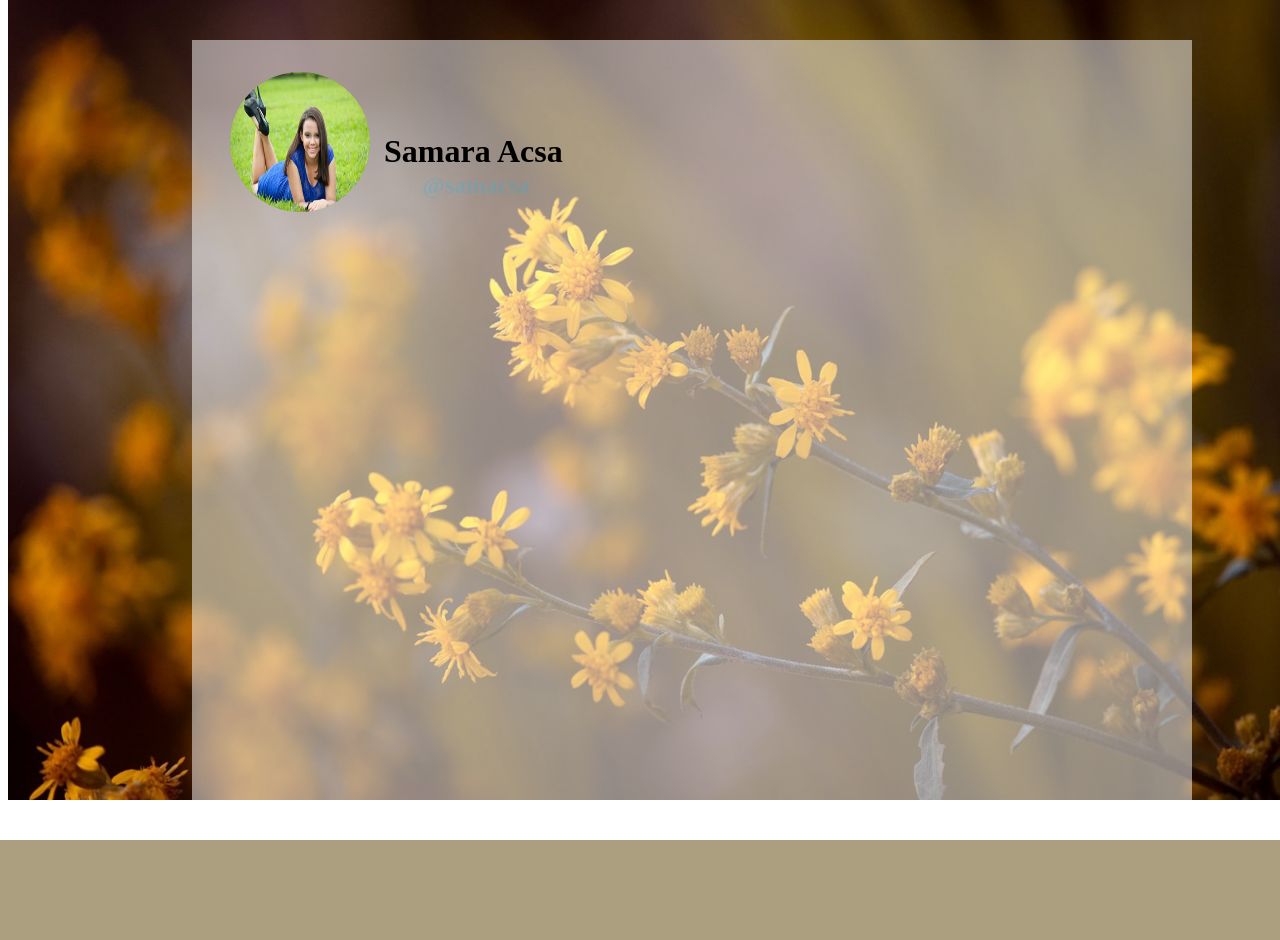
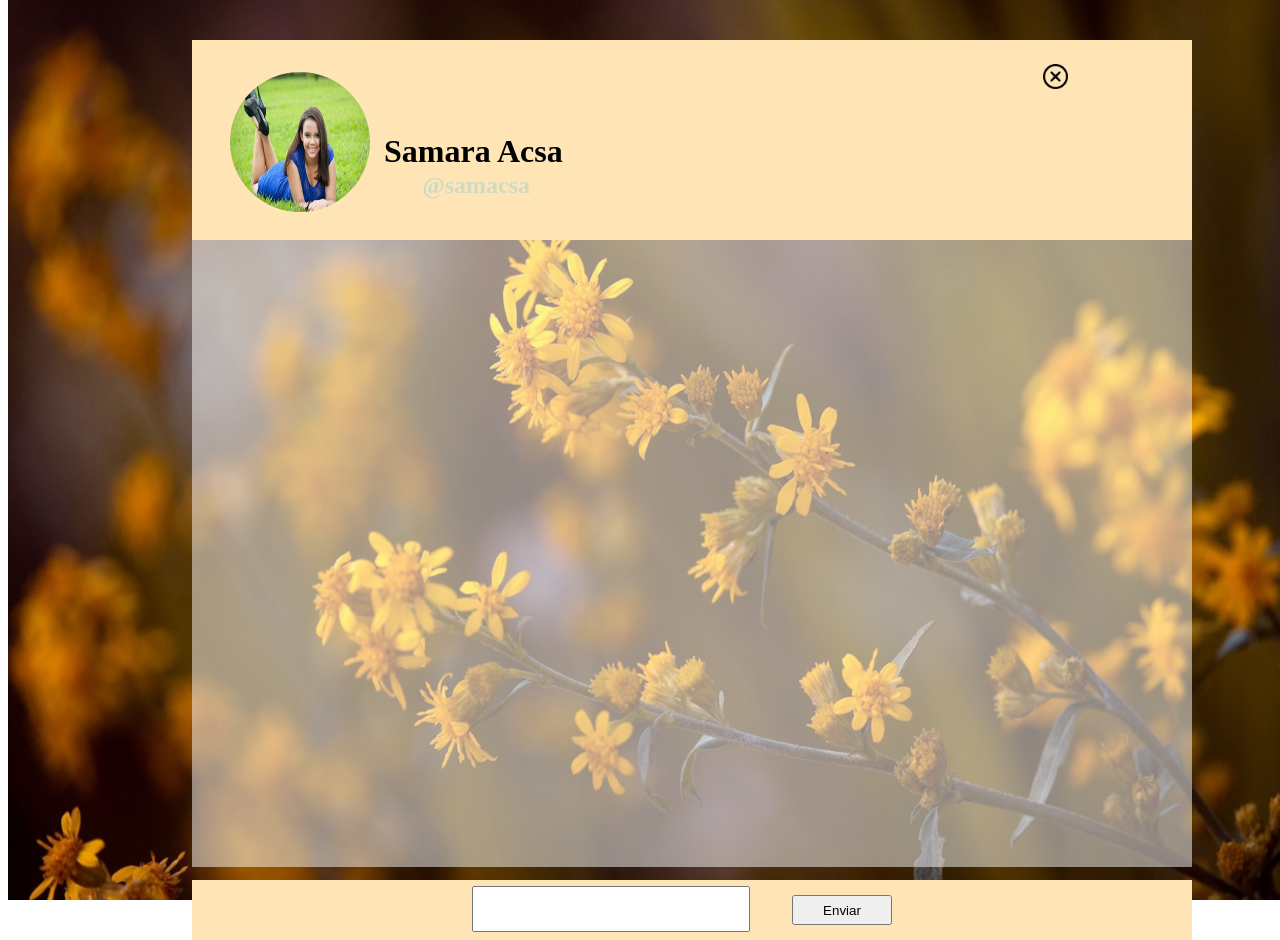
Before and after one commit to lunalvgd/melvichatoficial, a PHP site: page /mensagem.html in a window 1280 px wide; the page is wider, and only the part inside the window is pictured. Before the commit the page ends 840 px from the top of that part, so only its background shows below. Run offline with PHP 8.4, Linux system fonts and the light colour scheme.

Commit message:
atualizacao pg mensagem

```diff
--- a/css/estilomelvi.css
+++ b/css/estilomelvi.css
@@ -215,6 +215,18 @@ color:#D3D3D3;
 
 
 
+/*-------------------------------------------ESTILO PAGINA PERFIL-----------------------------------------*/
+
+
+#olamundo {
+	top:2%;
+	font-family:verdana;
+	font-size:150px;
+	right:2%;
+}
+
+
+
 
 /*----------------------------------------Pagina de mensagem--------------------------------------------------*/
 
@@ -223,10 +235,9 @@ color:#D3D3D3;
 	position:absolute;
     width:1000px;
     height:200px;
-	background-color:#FFA500;
+	background-color:#FFE4B5;
 	left:15%;
 	top:5%;
-	opacity:0.6;
 
 
 
@@ -237,7 +248,7 @@ color:#D3D3D3;
 #imagem_fundo_mensagem{
 	position:absolute;
     width:1410px;
-    height:800px;
+    height:900px;
 	top:0%;
 
 }
@@ -246,7 +257,7 @@ color:#D3D3D3;
 #mensagem{
 	position:absolute;
     width:1000px;
-    height:800px;
+    height:827px;
 	background-color:white;
 	left:15%;
 	opacity:0.5;
@@ -286,12 +297,42 @@ color:#D3D3D3;
 	color:#00BFFF;
 }
 
-/*-------------------------------------------ESTILO PAGINA PERFIL-----------------------------------------*/
+#BotaoFechar{
 
-#conversas_do_perfil {
-	position: absolute;
-	right:31.5%;
-	top:20%;
-	z-index:5;
-	font-size: 200%;
+	position:absolute;
+    width:25px;
+    height:25px;
+	left:81.5%;
+	top:8%;
+
 }
+
+
+#divEnviar{
+	position:absolute;
+    width:1000px;
+    height:60px;
+	background-color:#FFE4B5;
+	left:15%;
+	top:110%;
+
+}
+
+
+#enviar{
+	position:absolute;
+    width:100px;
+    height:30px;
+	left:60%;
+	top:25%;
+
+}
+
+#caixaDeMensagem{
+	position:absolute;
+    width:270px;
+    height:40px;
+	left:28%;
+	top:10%;
+
+}
--- a/mensagem.html
+++ b/mensagem.html
@@ -15,13 +15,26 @@
 	 	<img id="imagem_fundo_mensagem" src="/home/aluno/github/melvichatoficial/img/flor.jpg" />
 	</div>
 
-	<div id="mensagem"> </div>
+	<div id="mensagem">
+	</div>
+
 
 
 	<div id="perfil"> </div>
 	<img id="foto_perfil" src="img/samara.jpg"/>
 	<h1 id="Samara"> Samara Acsa </h1>
 	<h1 id="Samara2"> @samacsa </h1>
+    <a href="Perfil.html" class="bottom"> <img id="BotaoFechar" src="img/delete-button.png" /> </a>
+
+
+
+   <div id="divEnviar">
+
+	<input type="text" name="nome" id="caixaDeMensagem">
+	<input id= "enviar" type="button" name="botao- Enviar" value="Enviar">
+
+
+ </div>
 
 
     </form>
```
Also changed, not shown: img/balao.png (added), img/delete-button.png (added), img/send-button.png (added).
